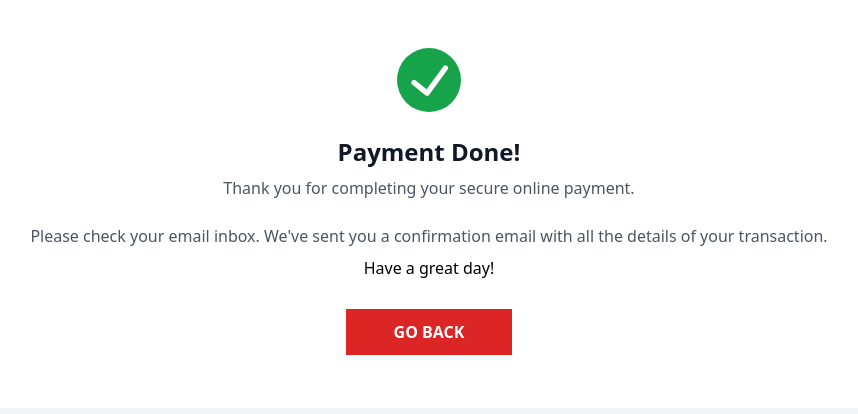
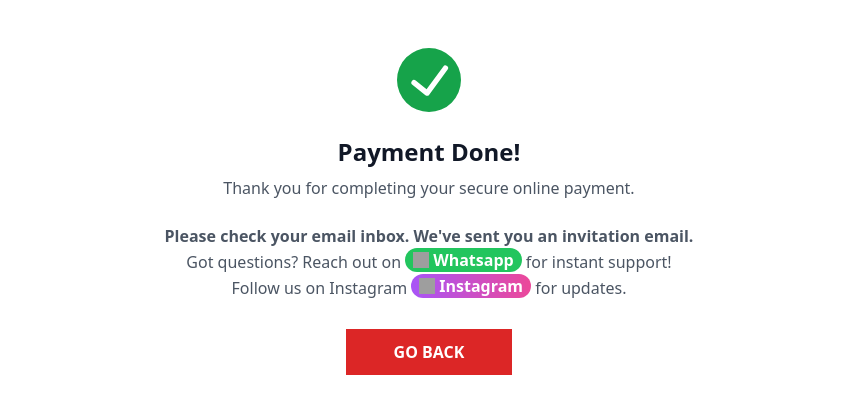
Before and after one commit to titusherd/belajar-waris-com, a Vue app: page /succeed in a window 1280 px wide. Shown: the top 414 px of the page, without its empty margins (211-1069 px from the left). Built offline with nearby package versions, Linux system fonts and the light colour scheme; grey boxes are pictures that could not be loaded.

Commit message:
EDIT succed copywriting

```diff
--- a/src/views/Succeed.vue
+++ b/src/views/Succeed.vue
@@ -17,11 +17,40 @@
           Thank you for completing your secure online payment.
           <br />
           <br />
-          Please check your email inbox. We've sent you a confirmation email
-          with all the details of your transaction.
+          <b
+            >Please check your email inbox. We've sent you an invitation
+            email.</b
+          >
+          <br />
+          Got questions? Reach out on
+          <a
+            href="https://wa.me/+6287765905528"
+            target="_blank"
+            class="bg-green-500 hover:bg-green-600 text-white font-semibold px-2 rounded-full inline-flex items-center"
+            ><img
+              src="../assets/whatsapp.svg"
+              alt="Instagram Logo"
+              class="w-4 h-4 inline-block mr-1"
+            />
+            Whatsapp</a
+          >
+          for instant support!
+          <br />
+          Follow us on Instagram
+          <a
+            href="https://www.instagram.com/belajarwaris"
+            target="_blank"
+            class="bg-gradient-to-r from-purple-500 to-pink-500 hover:bg-gradient-to-r hover:from-purple-600 hover:to-pink-600 text-white font-semibold px-2 rounded-full inline-flex items-center"
+            ><img
+              src="../assets/instagram.svg"
+              alt="Instagram Logo"
+              class="w-4 h-4 inline-block mr-1"
+            />
+            Instagram</a
+          >
+          for updates.
         </p>
-        <p>Have a great day!</p>
-        <div class="py-10 text-center">
+        <div class="py-8 text-center">
           <a
             href="https://www.belajarwaris.com/#/home"
             class="px-12 bg-red-600 hover:bg-red-700 text-white font-semibold py-3"
```
